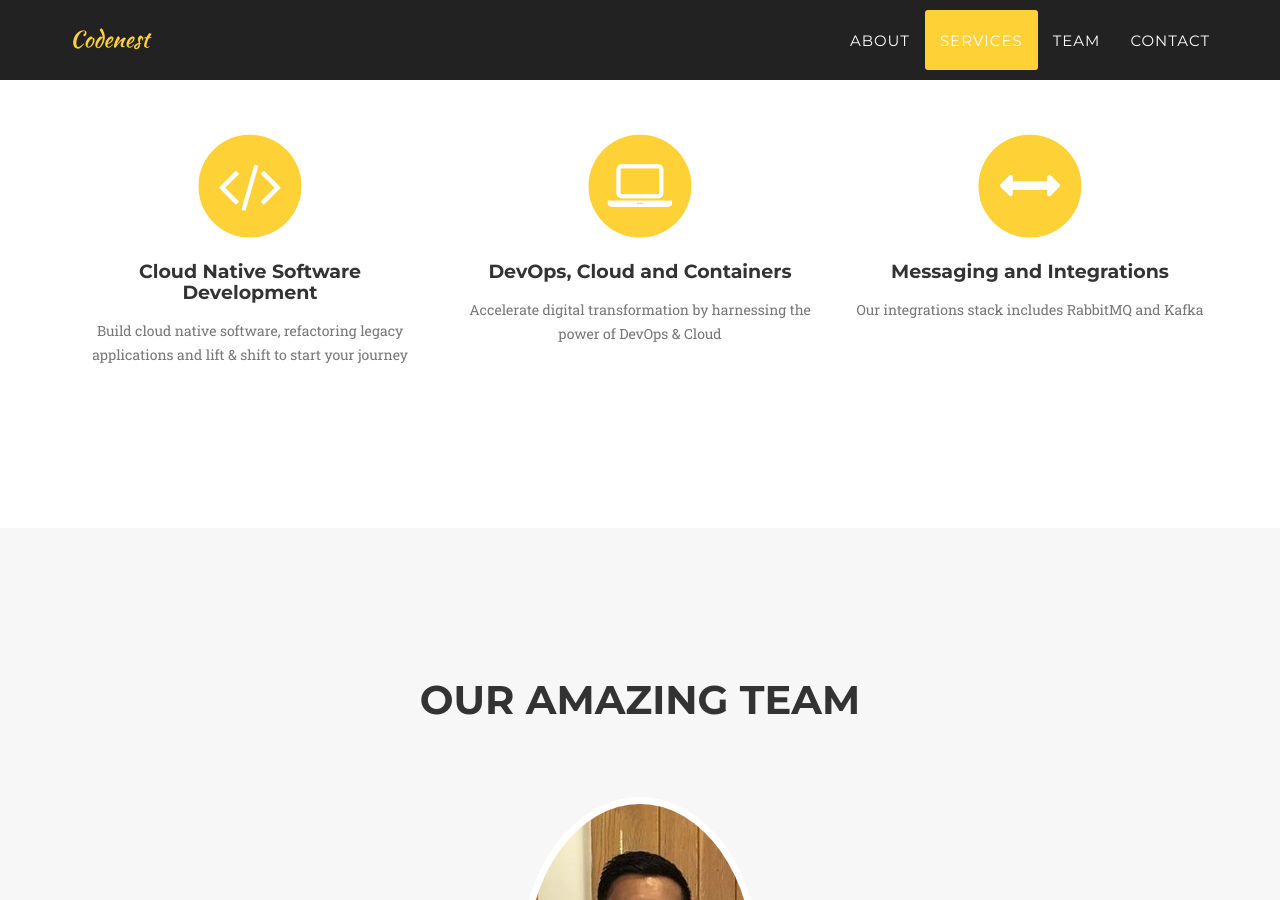
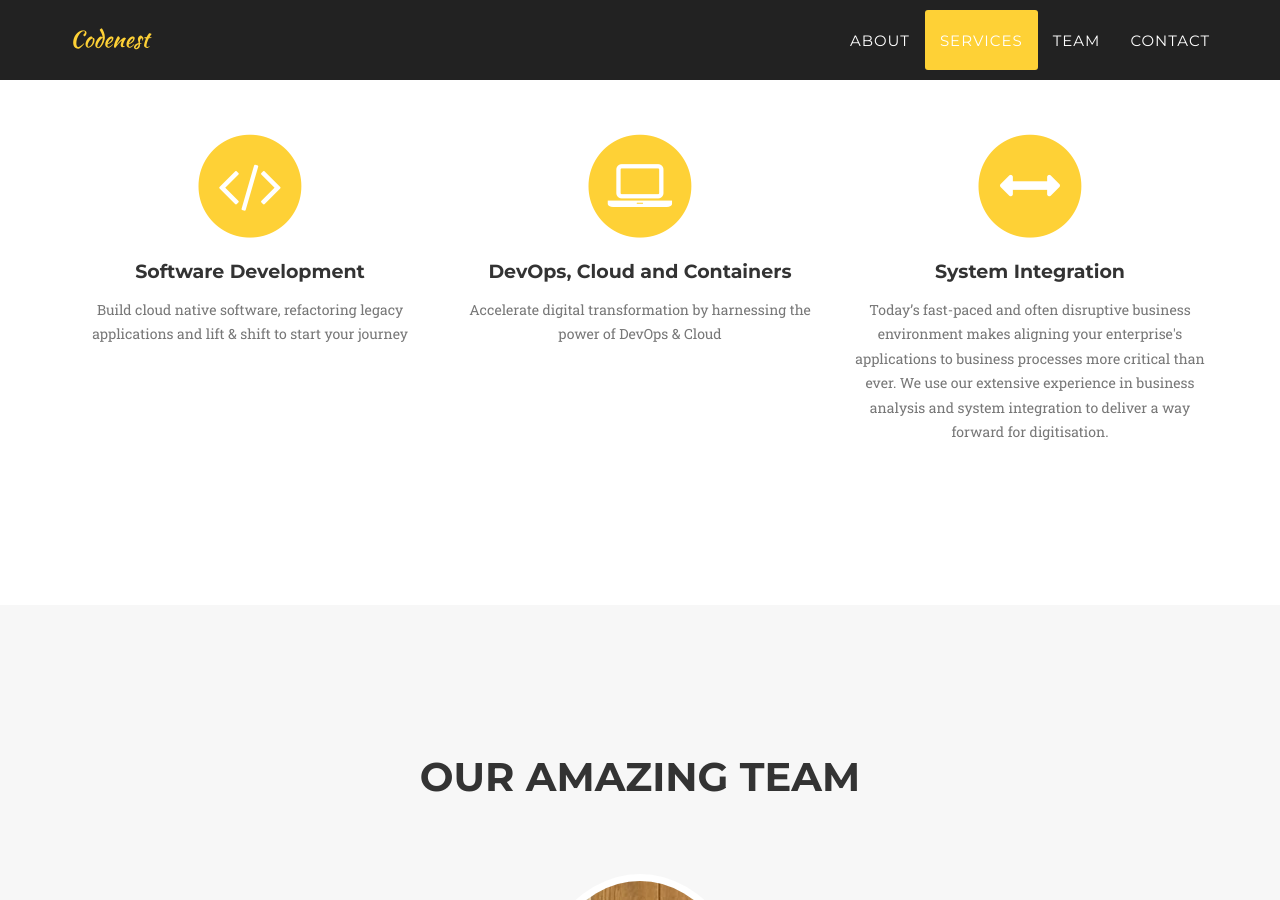
Before and after one commit to cod3nest/cod3nest.github.io, a Jekyll site: the page built from index.html, in a window 1280 px wide and 900 px high, scrolled down 1628 px. Built offline with Jekyll 4.4.1, drawn with Linux system fonts in a browser that asks for light colours; some web fonts are replaced.

Commit message:
update service text and add original client images

```diff
--- a/_includes/about.html
+++ b/_includes/about.html
@@ -17,7 +17,7 @@
                         </span>
                         <div class="card-body">
                             <h5 class="card-title text-center">Client Success</h5>
-                            <p class="card-text">Our client’s goals and objectives are out goals and objectives. We have a proven track record of continually delivering for our clients.
+                            <p class="text-muted">Our client’s goals and objectives are out goals and objectives. We have a proven track record of continually delivering for our clients.
                             </p>
                         </div>
                     </div>
@@ -30,7 +30,7 @@
                         </span>
                         <div class="card-body">
                             <h5 class="card-title text-center">Agile</h5>
-                            <p class="card-text">Agile ways of working and continuous delivery provide the platform to build - measure and <b>learn</b>. Each new iteration is an opportunity to better meet the user’s needs.</p>
+                            <p class="text-muted">Agile ways of working and continuous delivery provide the platform to build - measure and <b>learn</b>. Each new iteration is an opportunity to better meet the user’s needs.</p>
                         </div>
                     </div>
                 </div>
@@ -42,7 +42,7 @@
                         </span>
                         <div class="card-body">
                             <h5 class="card-title text-center">Technology</h5>
-                            <p class="card-text"> We enjoy technology! A deep understanding of the latest technologies helps our teams to deliver robust, scalable, performant and maintainable solutions for our clients.</p>
+                            <p class="text-muted"> We enjoy technology! A deep understanding of the latest technologies helps our teams to deliver robust, scalable, performant and maintainable solutions for our clients.</p>
                         </div>
                     </div>
                 </div>
@@ -54,7 +54,7 @@
                         </span>
                         <div class="card-body">
                             <h5 class="card-title text-center">Results</h5>
-                            <p class="card-text">Delivering great technology that (most importantly) people use, is what makes us get out of bed in the morning.</p>
+                            <p class="text-muted">Delivering great technology that (most importantly) people use, is what makes us get out of bed in the morning.</p>
                         </div>
                     </div>
                 </div>
--- a/_includes/clients.html
+++ b/_includes/clients.html
@@ -4,22 +4,22 @@
         <div class="row">
             <div class="col-md-3 col-sm-6">
                 <a href="#">
-                    <img src="img/client/tescobank.png" class="img-responsive img-centered" alt="">
+                    <img src="img/client/moj.png" class="img-responsive img-centered" alt="Ministry of Justice">
                 </a>
             </div>
             <div class="col-md-3 col-sm-6">
                 <a href="#">
-                    <img src="img/client/moj.png" class="img-responsive img-centered" alt="">
+                    <img src="img/client/tescobank.png" class="img-responsive img-centered" alt="Tesco Bank">
                 </a>
             </div>
             <div class="col-md-3 col-sm-6">
                 <a href="#">
-                    <img src="img/client/hsbc.png" class="img-responsive img-centered" alt="">
+                    <img src="img/client/hsbc.png" class="img-responsive img-centered" alt="HSBC">
                 </a>
             </div>
             <div class="col-md-3 col-sm-6">
                 <a href="#">
-                    <img src="img/client/deloitte.png" class="img-responsive img-centered" alt="">
+                    <img src="img/client/deloitte.png" class="img-responsive img-centered" alt="Deloitte">
                 </a>
             </div>
         </div>
--- a/_includes/services.html
+++ b/_includes/services.html
@@ -13,7 +13,7 @@
                         <i class="fa fa-circle fa-stack-2x text-primary"></i>
                         <i class="fa fa-code fa-stack-1x fa-inverse"></i>
                     </span>
-                    <h4 class="service-heading">Cloud Native Software Development</h4>
+                    <h4 class="service-heading">Software Development</h4>
                     <p class="text-muted">Build cloud native software, refactoring legacy applications and lift & shift to start your journey</p>
                 </div>
                 <div class="col-md-4">
@@ -29,8 +29,8 @@
                         <i class="fa fa-circle fa-stack-2x text-primary"></i>
                         <i class="fa fa-arrows-h fa-stack-1x fa-inverse"></i>
                     </span>
-                    <h4 class="service-heading">Messaging and Integrations</h4>
-                    <p class="text-muted">Our integrations stack includes RabbitMQ and Kafka</p>
+                    <h4 class="service-heading">System Integration</h4>
+                    <p class="text-muted">Today’s fast-paced and often disruptive business environment makes aligning your enterprise's applications to business processes more critical than ever. We use our extensive experience in business analysis and system integration to deliver a way forward for digitisation.</p>
                 </div>
             </div>
         </div>
```
Also changed, not shown: img/client/DeloitteOriginal.png (added), img/client/HSBCOriginal.png (added), img/client/MOJOriginal.png (added), img/client/TescoBankOriginal.png (added), 1 other file.
